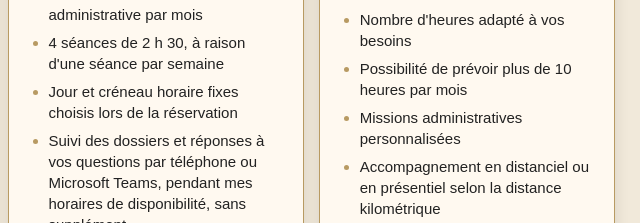
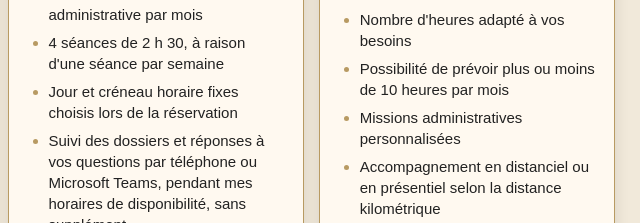
Before and after one commit to vb-assistance-administrative/vb-site, a plain HTML site: page abonnements.html in a window 1280 px wide. Shown: the part 449-672 px from the top of the page, 640-1280 px from the left. Drawn offline with Linux system fonts and the light colour scheme.

Commit message:
Update abonnements.html

```diff
--- a/abonnements.html
+++ b/abonnements.html
@@ -98,7 +98,7 @@
                 <p class="prix-abonnement">Sur devis</p>
                 <ul>
                     <li>Nombre d'heures adapté à vos besoins</li>
-                    <li>Possibilité de prévoir plus de 10 heures par mois</li>
+                    <li>Possibilité de prévoir plus ou moins de 10 heures par mois</li>
                     <li>Missions administratives personnalisées</li>
                     <li>Accompagnement en distanciel ou en présentiel selon la distance kilométrique</li>
                     <li>Suivi et échanges par téléphone ou Microsoft Teams selon les modalités du devis</li>
```
